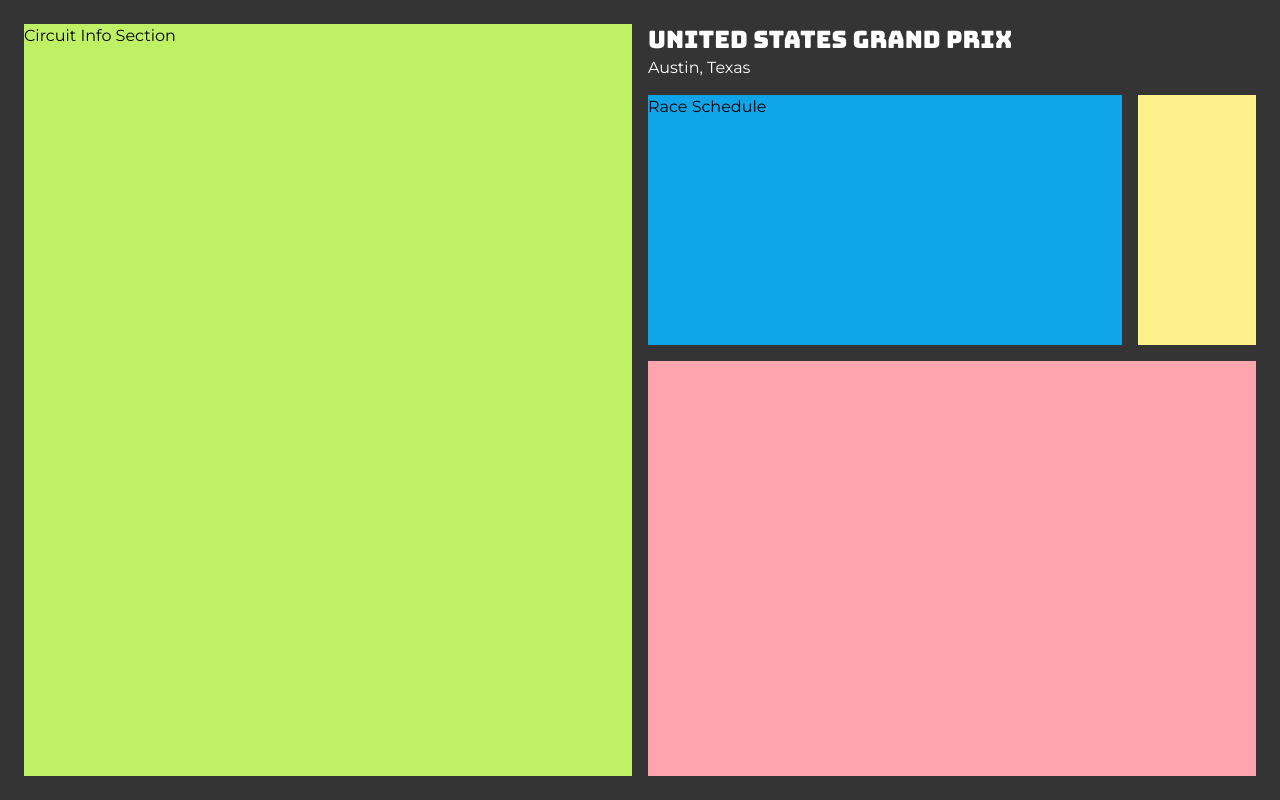
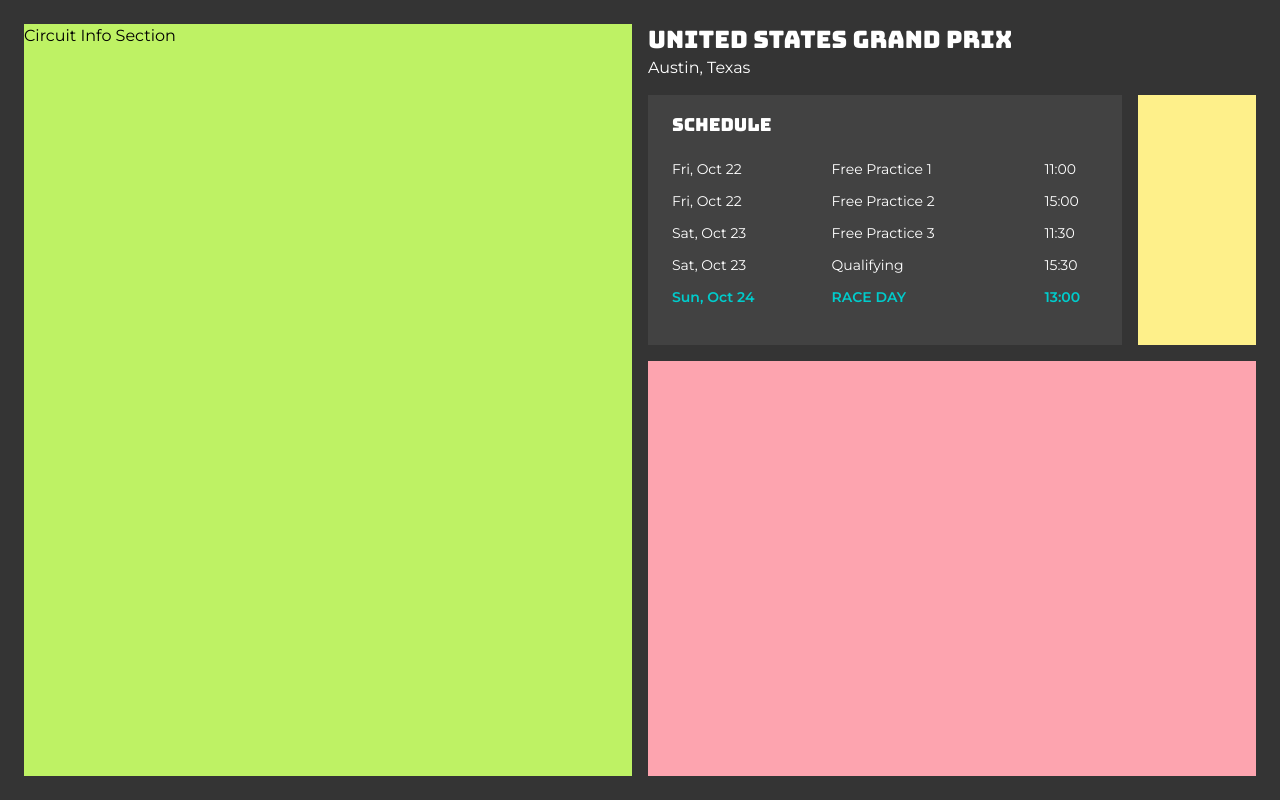
Before and after one commit to allisonkuo/f1-display, a Next.js app: page /race in a window 1280 px wide. Built offline with nearby package versions, Linux system fonts and the light colour scheme.

Commit message:
Create race weekend schedule component

```diff
--- a/src/app/race/page.tsx
+++ b/src/app/race/page.tsx
@@ -17,7 +17,7 @@
         </div>
 
         <div className='h-[250px] flex space-x-4'>
-          <div className='w-4/5 bg-sky-500'>
+          <div className='w-4/5'>
             <RaceWeekendSchedule />
           </div>
           <div className='w-1/5 bg-yellow-200'></div>
--- a/src/components/RaceWeekendSchedule.tsx
+++ b/src/components/RaceWeekendSchedule.tsx
@@ -1,7 +1,39 @@
 import React from 'react';
 
+type ScheduleLineProps = {
+  event: string;
+  date: string;
+  time: string;
+};
+
+const ScheduleLine = ({
+  event,
+  date,
+  time,
+}: ScheduleLineProps): React.ReactNode => {
+  const fontWeight = event === 'RACE DAY' ? 'font-semibold' : 'font-regular';
+  const fontColor = event === 'RACE DAY' ? 'text-f1-teal' : 'text-white';
+
+  return (
+    <div className='grid grid-cols-8'>
+      <p className={`col-span-3 text-sm ${fontWeight} ${fontColor}`}>{date}</p>
+      <p className={`col-span-4 text-sm ${fontWeight} ${fontColor}`}>{event}</p>
+      <p className={`col-span-1 text-sm ${fontWeight} ${fontColor}`}>{time}</p>
+    </div>
+  );
+};
+
 const RaceWeekendSchedule = (): React.ReactNode => {
-  return <div className=''>Race Schedule</div>;
+  return (
+    <div className='h-full bg-f1-grey px-6 py-4 space-y-3'>
+      <h3 className='font-display text-white text-lg pb-2'>Schedule</h3>
+      <ScheduleLine event='Free Practice 1' date='Fri, Oct 22' time='11:00' />
+      <ScheduleLine event='Free Practice 2' date='Fri, Oct 22' time='15:00' />
+      <ScheduleLine event='Free Practice 3' date='Sat, Oct 23' time='11:30' />
+      <ScheduleLine event='Qualifying' date='Sat, Oct 23' time='15:30' />
+      <ScheduleLine event='RACE DAY' date='Sun, Oct 24' time='13:00' />
+    </div>
+  );
 };
 
 export default RaceWeekendSchedule;
```
